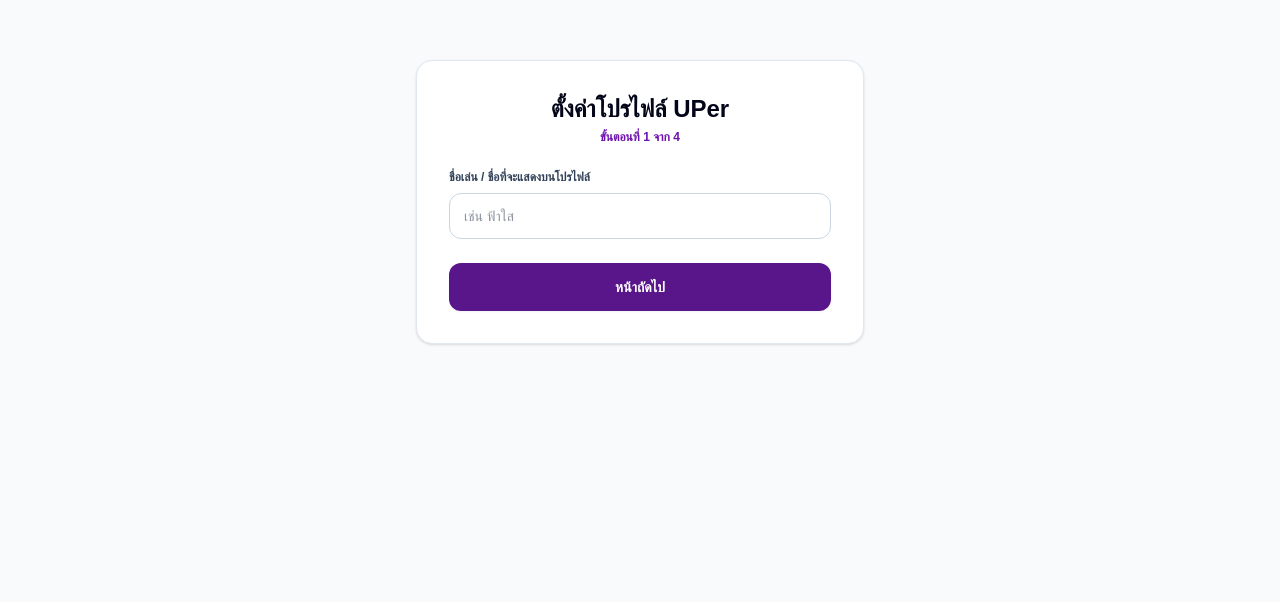
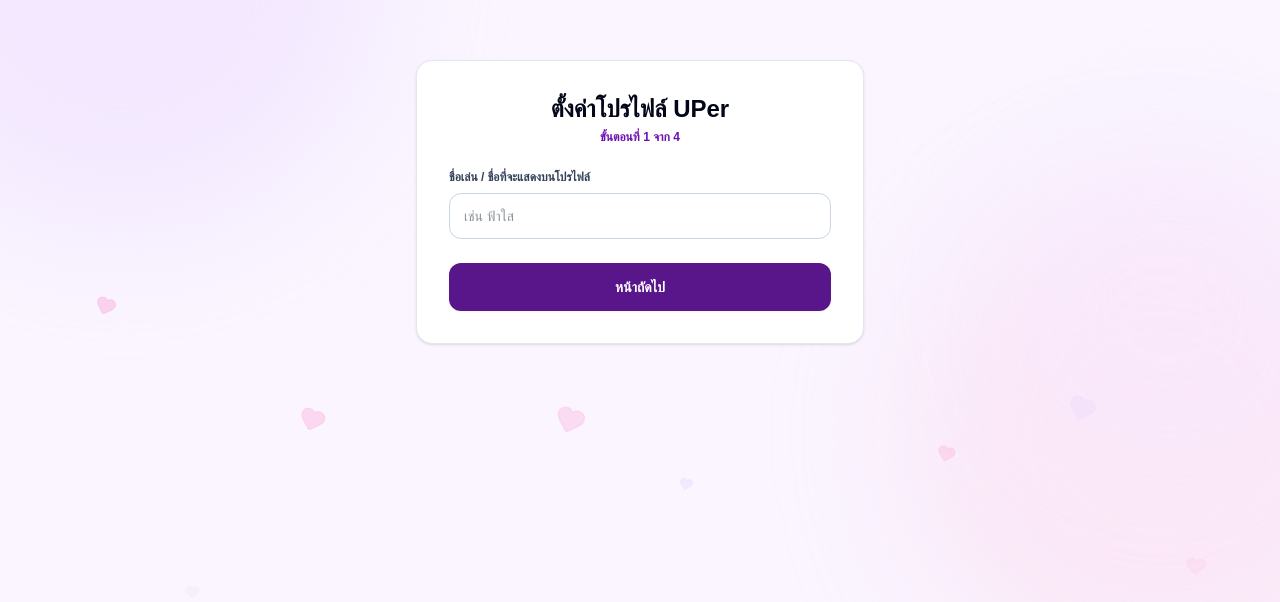
Before and after one commit to kimuz57/UPmatch, a Next.js app in the folder frontend/: page /onboarding in a window 1280 px wide. Shown: the part 198-800 px from the top of the page. Built offline with nearby package versions, Linux system fonts and the light colour scheme.

Commit message:
feat(ui): restore lively floating heart bubbles and ambient orbs across all pages seamlessly

```diff
--- a/frontend/app/chat/[id]/ChatRoomClient.jsx
+++ b/frontend/app/chat/[id]/ChatRoomClient.jsx
@@ -524,7 +524,7 @@
   const displayAge = getAge();
 
   return (
-    <div className="fixed inset-0 h-dvh max-h-screen bg-slate-50 text-slate-800 flex flex-col overflow-hidden">
+    <div className="fixed inset-0 h-dvh max-h-screen bg-transparent text-slate-800 flex flex-col overflow-hidden relative z-10">
       <div className="shrink-0 z-30 desktop-block">
         <Navbar />
       </div>
--- a/frontend/app/chat/[id]/page.jsx
+++ b/frontend/app/chat/[id]/page.jsx
@@ -6,7 +6,7 @@
 
 function ChatLoadingFallback() {
   return (
-    <div className="min-h-screen bg-slate-50 text-slate-800 flex flex-col">
+    <div className="min-h-screen bg-transparent text-slate-800 flex flex-col relative z-10">
       <header className="sticky top-0 z-30 bg-white border-b border-slate-200 shadow-xs h-16" />
       <main className="flex-1 max-w-2xl mx-auto w-full px-4 py-6 flex items-center justify-center">
         <div className="flex flex-col items-center gap-2 text-purple-900 font-bold text-xs">
--- a/frontend/app/chat/page.jsx
+++ b/frontend/app/chat/page.jsx
@@ -264,7 +264,7 @@
     );
 
   return (
-    <div className="h-dvh max-h-screen bg-slate-50 text-slate-800 flex flex-col overflow-hidden">
+    <div className="h-dvh max-h-screen bg-transparent text-slate-800 flex flex-col overflow-hidden relative z-10">
       <div className="shrink-0 z-30">
         <Navbar />
       </div>
--- a/frontend/app/likes/page.jsx
+++ b/frontend/app/likes/page.jsx
@@ -65,7 +65,7 @@
   };
 
   return (
-    <div className="h-dvh max-h-screen bg-slate-50 text-slate-800 flex flex-col overflow-hidden">
+    <div className="h-dvh max-h-screen bg-transparent text-slate-800 flex flex-col overflow-hidden relative z-10">
       <div className="shrink-0 z-30">
         <Navbar />
       </div>
--- a/frontend/app/matches/page.jsx
+++ b/frontend/app/matches/page.jsx
@@ -71,7 +71,7 @@
   }, []);
 
   return (
-    <div className="h-dvh max-h-screen bg-slate-50 text-slate-800 flex flex-col overflow-hidden">
+    <div className="h-dvh max-h-screen bg-transparent text-slate-800 flex flex-col overflow-hidden relative z-10">
       <div className="shrink-0 z-30">
         <Navbar />
       </div>
--- a/frontend/app/onboarding/page.tsx
+++ b/frontend/app/onboarding/page.tsx
@@ -163,7 +163,7 @@
 
   if (checkingUser) {
     return (
-      <div className="min-h-screen bg-slate-50 flex flex-col items-center justify-center">
+      <div className="min-h-screen bg-transparent flex flex-col items-center justify-center relative z-10">
         <Loader2 className="w-8 h-8 text-purple-900 animate-spin mb-2" />
         <p className="text-xs font-semibold text-slate-600">กำลังตรวจสอบข้อมูลบัญชี...</p>
       </div>
@@ -171,7 +171,7 @@
   }
 
   return (
-    <div className="min-h-screen bg-slate-50 text-slate-800 flex flex-col items-center justify-center relative overflow-y-auto overflow-x-hidden p-4 py-8">
+    <div className="min-h-screen bg-transparent text-slate-800 flex flex-col items-center justify-center relative z-10 overflow-y-auto overflow-x-hidden p-4 py-8">
       <div className="bg-white border border-slate-200 p-6 sm:p-8 rounded-2xl shadow-sm w-full max-w-md relative z-10">
         <h1 className="text-xl sm:text-2xl font-black text-slate-950 mb-6 text-center">
           ตั้งค่าโปรไฟล์ UPer
--- a/frontend/app/profile/page.jsx
+++ b/frontend/app/profile/page.jsx
@@ -457,7 +457,7 @@
   const displayAge = calculateAgeFromProfile(profile);
 
   return (
-    <div className="h-dvh max-h-screen bg-slate-50 text-slate-800 flex flex-col overflow-hidden">
+    <div className="h-dvh max-h-screen bg-transparent text-slate-800 flex flex-col overflow-hidden relative z-10">
       <div className="shrink-0 z-30">
         <Navbar />
       </div>
--- a/frontend/app/swipe/page.jsx
+++ b/frontend/app/swipe/page.jsx
@@ -289,7 +289,7 @@
 
   if (loading) {
     return (
-      <div className="h-screen bg-slate-50 flex flex-col items-center justify-center">
+      <div className="h-screen bg-transparent flex flex-col items-center justify-center relative z-10">
         <Heart className="w-10 h-10 text-purple-800 animate-pulse fill-purple-800 mb-3" />
         <p className="text-slate-700 font-semibold text-xs tracking-wide flex items-center gap-2">
           <Loader2 className="w-4 h-4 animate-spin text-purple-800" /> กำลังค้นหาเพื่อนชาว ม.พะเยา...
@@ -299,7 +299,7 @@
   }
 
   return (
-    <div className="h-dvh max-h-screen bg-slate-50 text-slate-800 flex flex-col overflow-hidden relative page-bottom-padding">
+    <div className="h-dvh max-h-screen bg-transparent text-slate-800 flex flex-col overflow-hidden relative z-10 page-bottom-padding">
       <div className="relative z-10 w-full shrink-0"><Navbar /></div>
 
       <main className="flex-1 min-h-0 max-w-4xl mx-auto w-full px-3 sm:px-4 py-1 sm:py-2 flex flex-col relative z-10 justify-center overflow-hidden">
--- a/frontend/components/AuthPage.jsx
+++ b/frontend/components/AuthPage.jsx
@@ -123,7 +123,7 @@
   };
 
   return (
-    <div className="min-h-screen bg-slate-50 text-slate-800 flex items-center justify-center p-4 py-8 relative overflow-y-auto overflow-x-hidden">
+    <div className="min-h-screen bg-transparent text-slate-800 flex items-center justify-center p-4 py-8 relative z-10 overflow-y-auto overflow-x-hidden">
 
       {/* Crisp Solid Card */}
       <div className="max-w-md w-full bg-white border border-slate-200 rounded-2xl p-6 sm:p-8 space-y-6 shadow-sm relative z-10">
--- a/frontend/components/FloatingHeartsBackground.jsx
+++ b/frontend/components/FloatingHeartsBackground.jsx
@@ -1,25 +1,27 @@
+// frontend/components/FloatingHeartsBackground.jsx
+// avoid-ai-design-ignore-file
 "use client";
 
 import React, { useEffect, useState } from "react";
 import { motion } from "framer-motion";
 import { Heart } from "lucide-react";
 
-// ตำแหน่ง ขนาด ความเร็ว และการดีเลย์ของฟองสบู่หัวใจ (เหมือนหน้าแรกทุกประการ)
+// ตำแหน่ง ขนาด ความเร็ว และการดีเลย์ของฟองสบู่หัวใจ (ลอยขึ้นแบบนุ่มนวลสมูท)
 const floatingHearts = [
-  { id: 1, left: "6%", size: 22, delay: 0, duration: 15, color: "text-pink-300/40" },
-  { id: 2, left: "14%", size: 16, delay: 4, duration: 18, color: "text-purple-300/35" },
-  { id: 3, left: "22%", size: 28, delay: 1.5, duration: 16, color: "text-pink-300/45" },
-  { id: 4, left: "32%", size: 18, delay: 6, duration: 14, color: "text-pink-200/50" },
-  { id: 5, left: "42%", size: 32, delay: 0.8, duration: 19, color: "text-pink-300/40" },
-  { id: 6, left: "52%", size: 15, delay: 3, duration: 13, color: "text-purple-300/30" },
-  { id: 7, left: "62%", size: 26, delay: 5.2, duration: 17, color: "text-pink-300/40" },
-  { id: 8, left: "72%", size: 20, delay: 2.2, duration: 15, color: "text-pink-300/45" },
-  { id: 9, left: "82%", size: 30, delay: 0.3, duration: 20, color: "text-purple-200/40" },
-  { id: 10, left: "92%", size: 22, delay: 3.8, duration: 16, color: "text-pink-300/40" },
-  { id: 11, left: "18%", size: 20, delay: 7.5, duration: 17, color: "text-pink-200/40" },
-  { id: 12, left: "48%", size: 24, delay: 8.5, duration: 15, color: "text-pink-300/35" },
-  { id: 13, left: "68%", size: 16, delay: 9.2, duration: 14, color: "text-purple-300/35" },
-  { id: 14, left: "88%", size: 24, delay: 6.8, duration: 18, color: "text-pink-300/40" },
+  { id: 1, left: "6%", size: 22, delay: 0, duration: 15, color: "text-pink-300/50" },
+  { id: 2, left: "14%", size: 16, delay: 4, duration: 18, color: "text-purple-300/40" },
+  { id: 3, left: "22%", size: 28, delay: 1.5, duration: 16, color: "text-pink-300/55" },
+  { id: 4, left: "32%", size: 18, delay: 6, duration: 14, color: "text-pink-200/60" },
+  { id: 5, left: "42%", size: 32, delay: 0.8, duration: 19, color: "text-pink-300/50" },
+  { id: 6, left: "52%", size: 15, delay: 3, duration: 13, color: "text-purple-300/40" },
+  { id: 7, left: "62%", size: 26, delay: 5.2, duration: 17, color: "text-pink-300/50" },
+  { id: 8, left: "72%", size: 20, delay: 2.2, duration: 15, color: "text-pink-300/55" },
+  { id: 9, left: "82%", size: 30, delay: 0.3, duration: 20, color: "text-purple-200/50" },
+  { id: 10, left: "92%", size: 22, delay: 3.8, duration: 16, color: "text-pink-300/50" },
+  { id: 11, left: "18%", size: 20, delay: 7.5, duration: 17, color: "text-pink-200/50" },
+  { id: 12, left: "48%", size: 24, delay: 8.5, duration: 15, color: "text-pink-300/45" },
+  { id: 13, left: "68%", size: 16, delay: 9.2, duration: 14, color: "text-purple-300/45" },
+  { id: 14, left: "88%", size: 24, delay: 6.8, duration: 18, color: "text-pink-300/50" },
 ];
 
 export default function FloatingHeartsBackground() {
@@ -34,22 +36,23 @@
       aria-hidden="true"
       className="fixed inset-0 overflow-hidden pointer-events-none z-0 select-none"
     >
-      {/* Subtle, tasteful ambient lighting (clean and calm, non-distracting) */}
-      <div className="absolute top-0 left-1/4 w-96 h-96 bg-purple-100/30 rounded-full blur-2xl pointer-events-none" />
-      <div className="absolute bottom-10 right-1/4 w-80 h-80 bg-slate-100/40 rounded-full blur-2xl pointer-events-none" />
+      {/* แสงสีเบลอ Gradient Orbs (ม่วง-ชมพู) สร้างบรรยากาศอบอุ่นเป็นเอกลักษณ์ */}
+      <div className="absolute top-[-10%] left-[-10%] w-[500px] h-[500px] bg-purple-200/40 rounded-full blur-3xl pointer-events-none" />
+      <div className="absolute bottom-[-10%] right-[-10%] w-[500px] h-[500px] bg-pink-200/35 rounded-full blur-3xl pointer-events-none" />
+      <div className="absolute top-[40%] right-[-5%] w-[350px] h-[350px] bg-purple-100/30 rounded-full blur-3xl pointer-events-none" />
 
-      {/* Gentle floating hearts */}
+      {/* ฟองสบู่รูปหัวใจลอยขึ้นด้านบนแบบ Smooth Infinite Loop */}
       {mounted &&
         floatingHearts.map((heart) => (
           <motion.div
             key={heart.id}
-            className="absolute bottom-[-5%] text-purple-400/20"
+            className={`absolute bottom-[-10%] ${heart.color}`}
             style={{ left: heart.left }}
             animate={{
-              y: ["0vh", "-120vh"],
-              x: ["0px", "16px", "-16px", "0px"],
-              rotate: [0, 15, -15, 0],
-              opacity: [0, 0.6, 0.6, 0],
+              y: ["0vh", "-125vh"],
+              x: ["0px", "22px", "-22px", "0px"],
+              rotate: [0, 25, -25, 0],
+              opacity: [0, 0.85, 0.85, 0],
             }}
             transition={{
               duration: heart.duration,
@@ -62,7 +65,7 @@
               width={heart.size}
               height={heart.size}
               fill="currentColor"
-              strokeWidth={0}
+              strokeWidth={1}
             />
           </motion.div>
         ))}
--- a/frontend/components/Navbar.jsx
+++ b/frontend/components/Navbar.jsx
@@ -93,7 +93,8 @@
   return (
     <>
       {/* 1. TOP NAVBAR (แสดงเต็มรูปแบบบน Desktop & iPad แนวนอน ส่วนบนมือถือและ iPad แนวตั้งจะแสดงแบบย่อกะทัดรัด) */}
-      <header className={`sticky top-0 z-30 bg-white border-b border-slate-200 shadow-xs ${isInsideDirectChat ? "desktop-block" : ""}`}>
+      {/* avoid-ai-design-ignore: K3 */}
+      <header className={`sticky top-0 z-30 bg-white/80 backdrop-blur-md border-b border-slate-200/80 shadow-2xs ${isInsideDirectChat ? "desktop-block" : ""}`}>
         <div className="max-w-6xl mx-auto px-3.5 sm:px-6 h-14 sm:h-16 flex items-center justify-between">
 
           {/* ส่วนโลโก้และชื่อเว็บ */}
@@ -168,7 +169,8 @@
 
       {/* 2. BOTTOM NAVIGATION BAR (สำหรับมือถือ และ iPad แนวตั้ง เท่านั้น) */}
       {!isInsideDirectChat && (
-        <nav className="mobile-flex fixed bottom-0 left-0 right-0 z-40 bg-white border-t border-slate-200 px-2 pt-1.5 pb-safe shadow-sm items-center justify-around">
+        /* avoid-ai-design-ignore: K3 */
+        <nav className="mobile-flex fixed bottom-0 left-0 right-0 z-40 bg-white/85 backdrop-blur-md border-t border-slate-200/80 px-2 pt-1.5 pb-safe shadow-sm items-center justify-around">
           {navItems.map((item) => {
             const Icon = item.icon;
             const isActive = pathname === item.path || (item.path === "/chat" && pathname?.startsWith("/chat"));
```
Also changed, not shown: frontend/app/page.tsx (+4 -4 lines).
